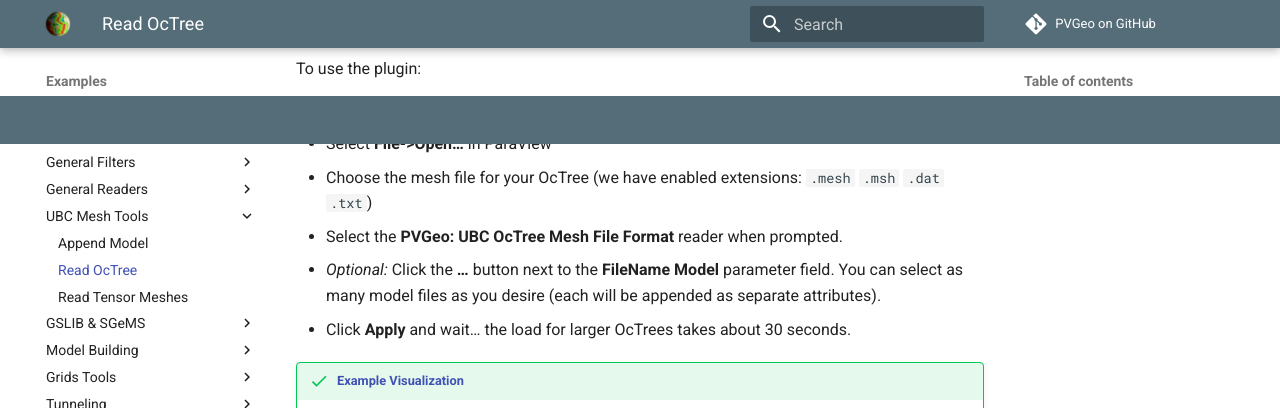
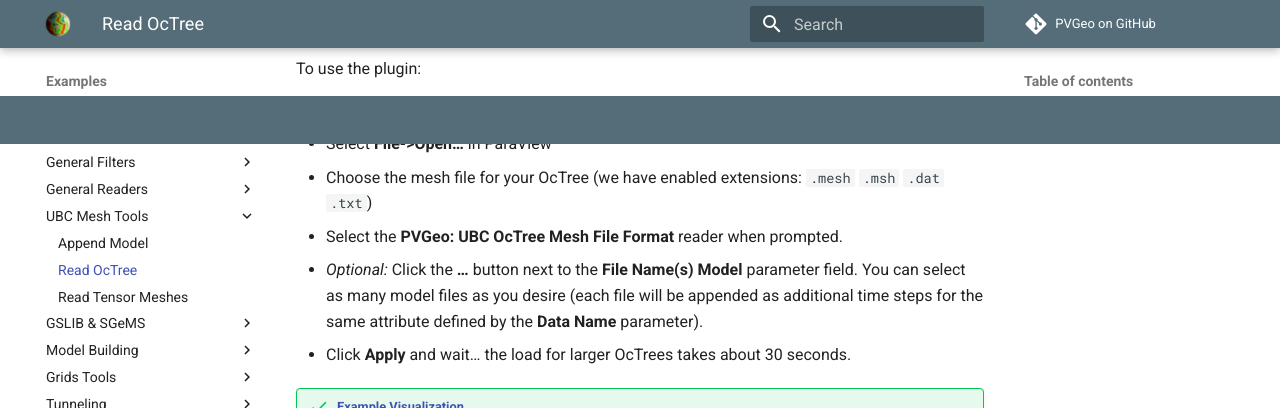
Before and after one commit to OpenGeoVis/PVGeo-Docs, an MkDocs documentation site: the page built from docs/examples/ubc/octree.md, in a window 1280 px wide and 900 px high, scrolled down 667 px, cut to the strip 0-408 px from the top of the window. Built offline with MkDocs 1.6.1 and Material for MkDocs 9.7.7, drawn with Linux system fonts in a browser that asks for light colours; comment, search, counter and statistics services are not loaded; old or Windows-style settings are respelled for this version of MkDocs.

Commit message:
fix description for UBC module

```diff
--- a/docs/examples/ubc/octree.md
+++ b/docs/examples/ubc/octree.md
@@ -19,7 +19,7 @@
 - Select **File->Open...** in ParaView
 - Choose the mesh file for your OcTree (we have enabled extensions: `.mesh` `.msh` `.dat` `.txt`)
 - Select the **PVGeo: UBC OcTree Mesh File Format** reader when prompted.
-- *Optional:* Click the **...** button next to the **FileName Model** parameter field. You can select as many model files as you desire (each will be appended as separate attributes).
+- *Optional:* Click the **...** button next to the **File Name(s) Model** parameter field. You can select as many model files as you desire (each file will be appended as additional time steps for the same attribute defined by the **Data Name** parameter).
 - Click **Apply** and wait... the load for larger OcTrees takes about 30 seconds.
 
 !!! success "[Example Visualization](http://viewer.pvgeo.org/?fileURL=https://dl.dropbox.com/s/qybpnsn11lghnq9/OcTree.vtkjs?dl=0)"
```
Also changed, not shown: docs/examples/ubc/add-model.md (+1 -1 lines).
